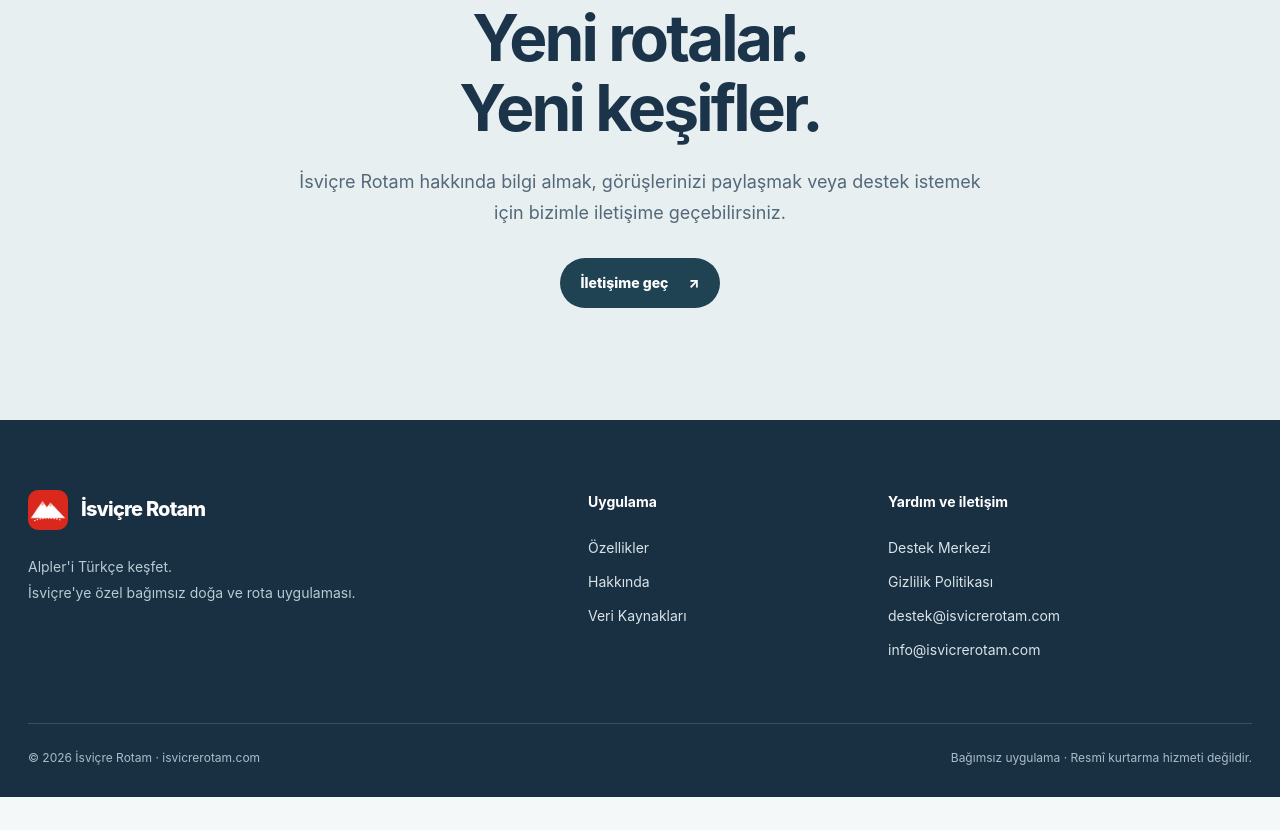
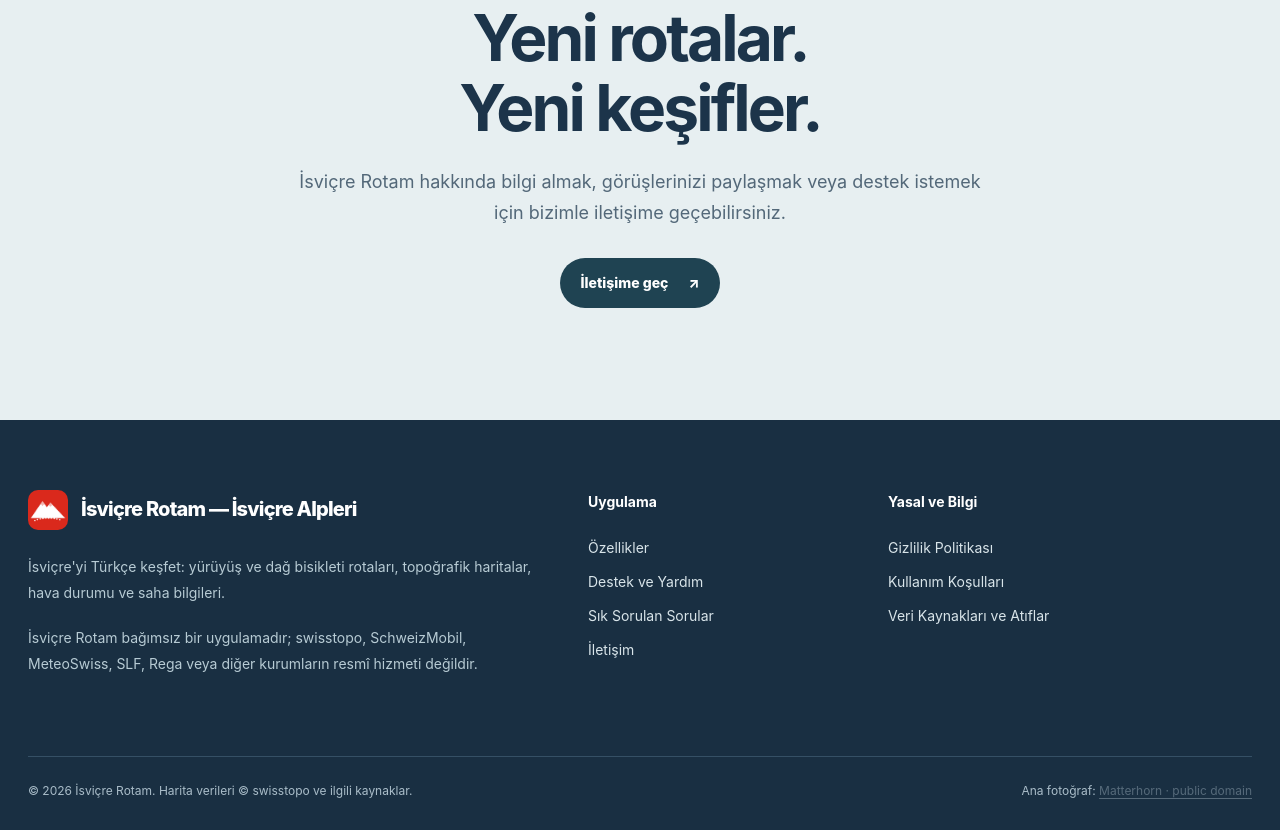
Before and after one commit to bulentimat-ai/isvicre-rotam-website, a plain HTML site: page index.html in a window 1280 px wide. Shown: the part 2844-3674 px from the top of the page. Before the commit the page ends 3641 px from the top, so only its background shows below. Drawn offline with Linux system fonts and the light colour scheme.

Commit message:
Integrate new Turkish FAQ, contact and Gentian-style footer in index.html

```diff
--- a/index.html
+++ b/index.html
@@ -14,7 +14,7 @@
 <link rel="icon" type="image/png" href="assets/favicon-32.png">
 <link rel="apple-touch-icon" href="assets/apple-touch-icon.png">
 <link rel="stylesheet" href="assets/style.css">
-<link rel="stylesheet" href="assets/premium.css?v=20261120b">
+<link rel="stylesheet" href="assets/premium.css?v=20261120c">
 </head>
 <body class="premium-home">
 <a class="skip" href="#icerik">İçeriğe geç</a>
@@ -30,11 +30,13 @@
       <nav class="menu-list" aria-label="Site menüsü">
         <a href="./">Ana Sayfa</a>
         <a href="./#ozellikler">Özellikler</a>
-        <a href="./destek/?v=20261120b">Destek</a>
-        <a href="./gizlilik/?v=20261120b">Gizlilik</a>
-        <a href="./hakkinda/?v=20261120b">Hakkında</a>
-        <a href="./hakkinda/?v=20261120b#kaynaklar">Veri Kaynakları</a>
-        <a href="mailto:info@isvicrerotam.com">İletişim</a>
+        <a href="./destek/">Destek</a>
+        <a href="./sss/">Sık Sorulan Sorular</a>
+        <a href="./iletisim/">İletişim</a>
+        <a href="./gizlilik/">Gizlilik Politikası</a>
+        <a href="./kosullar/">Kullanım Koşulları</a>
+        <a href="./hakkinda/">Hakkında</a>
+        <a href="./hakkinda/#kaynaklar">Veri Kaynakları</a>
       </nav>
     </details>
   </div>
@@ -103,31 +105,35 @@
     <p class="eyebrow-blue">İSVİÇRE ROTAM</p>
     <h2>Yeni rotalar.<br>Yeni keşifler.</h2>
     <p>İsviçre Rotam hakkında bilgi almak, görüşlerinizi paylaşmak veya destek istemek için bizimle iletişime geçebilirsiniz.</p>
-    <div class="launch-actions"><a href="destek/?v=20261120b" class="launch-contact">İletişime geç <span aria-hidden="true">↗</span></a></div>
+    <div class="launch-actions"><a href="iletisim/" class="launch-contact">İletişime geç <span aria-hidden="true">↗</span></a></div>
   </section>
 </main>
 
-<footer class="site-footer">
+<footer class="site-footer" aria-label="Site alt bilgisi">
   <div class="footer-grid">
     <div class="footer-about">
-      <a class="footer-logo" href="./"><img src="./assets/icon-96.png" alt="" width="40" height="40"> İsviçre Rotam</a>
-      <p>Alpler'i Türkçe keşfet.<br>İsviçre'ye özel bağımsız doğa ve rota uygulaması.</p>
+      <a class="footer-logo" href="./"><img src="./assets/icon-96.png" alt="" width="44" height="44"> İsviçre Rotam — İsviçre Alpleri</a>
+      <p>İsviçre'yi Türkçe keşfet: yürüyüş ve dağ bisikleti rotaları, topoğrafik haritalar, hava durumu ve saha bilgileri.</p>
+      <p>İsviçre Rotam bağımsız bir uygulamadır; swisstopo, SchweizMobil, MeteoSwiss, SLF, Rega veya diğer kurumların resmî hizmeti değildir.</p>
     </div>
     <div class="footer-column">
       <strong>Uygulama</strong>
       <a href="./#ozellikler">Özellikler</a>
-      <a href="./hakkinda/?v=20261120b">Hakkında</a>
-      <a href="./hakkinda/?v=20261120b#kaynaklar">Veri Kaynakları</a>
+      <a href="./destek/">Destek ve Yardım</a>
+      <a href="./sss/">Sık Sorulan Sorular</a>
+      <a href="./iletisim/">İletişim</a>
     </div>
     <div class="footer-column">
-      <strong>Yardım ve iletişim</strong>
-      <a href="./destek/?v=20261120b">Destek Merkezi</a>
-      <a href="./gizlilik/?v=20261120b">Gizlilik Politikası</a>
-      <a href="mailto:destek@isvicrerotam.com">destek@isvicrerotam.com</a>
-      <a href="mailto:info@isvicrerotam.com">info@isvicrerotam.com</a>
+      <strong>Yasal ve Bilgi</strong>
+      <a href="./gizlilik/">Gizlilik Politikası</a>
+      <a href="./kosullar/">Kullanım Koşulları</a>
+      <a href="./hakkinda/#kaynaklar">Veri Kaynakları ve Atıflar</a>
     </div>
   </div>
-  <div class="footer-legal"><span>© 2026 İsviçre Rotam · isvicrerotam.com</span><span>Bağımsız uygulama · Resmî kurtarma hizmeti değildir.</span></div>
+  <div class="footer-legal">
+    <span>© 2026 İsviçre Rotam. Harita verileri © swisstopo ve ilgili kaynaklar.</span>
+    <span>Ana fotoğraf: <a href="https://commons.wikimedia.org/wiki/File:Autumn_Matterhorn.jpg" rel="noopener noreferrer">Matterhorn · public domain</a></span>
+  </div>
 </footer>
 </body>
 </html>
```
